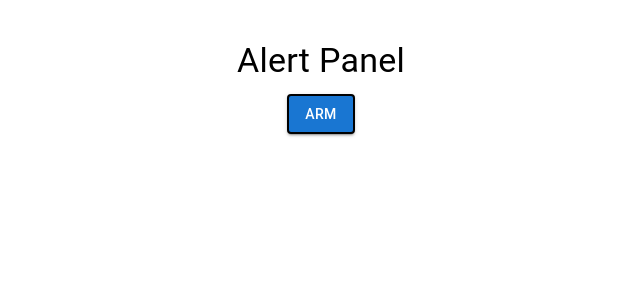
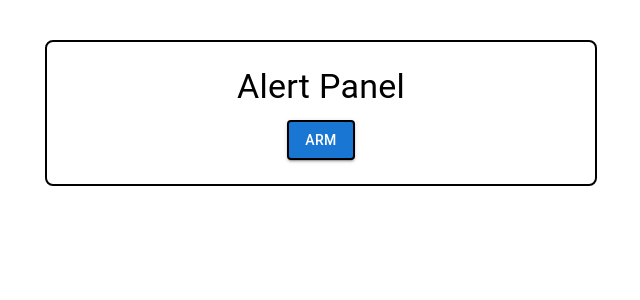
Before and after one commit to rndmzd/remote-alerts, a React app in the folder packages/client/: page / in a window 1280 px wide. Shown: the top 300 px of the page, without its empty margins (319-959 px from the left). Built offline with nearby package versions, Linux system fonts and the light colour scheme.

Commit message:
Add border around all Box elements.

```diff
--- a/packages/client/src/App.tsx
+++ b/packages/client/src/App.tsx
@@ -23,7 +23,15 @@ const App: React.FC = () => {
 
   return (
     <Container maxWidth="sm">
-      <Box textAlign="center" mt={5}>
+      <Box
+        textAlign="center"
+        mt={5}
+        p={3}
+        sx={{
+          border: '2px solid black',
+          borderRadius: '8px',
+        }}
+      >
         <Typography variant="h4" gutterBottom>
           Alert Panel
         </Typography>
```
